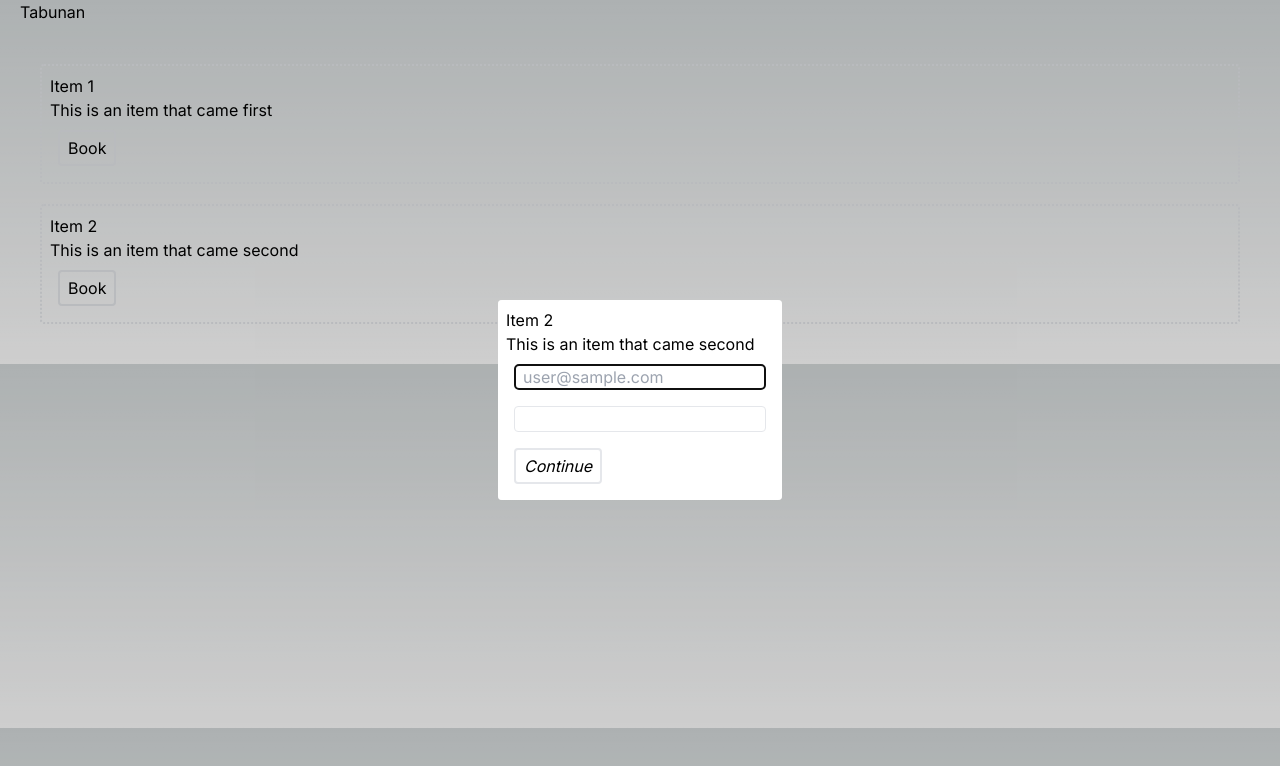
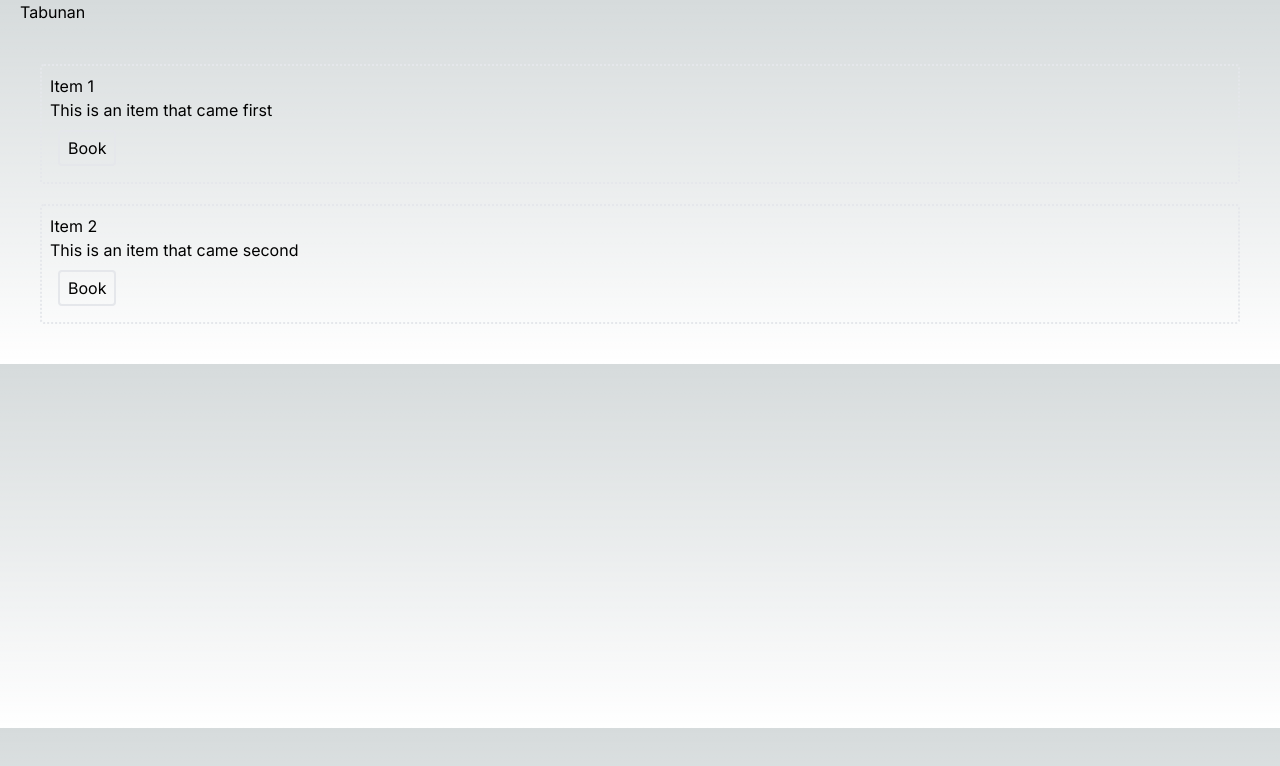
Before and after one commit to trabeast/tabunanjs, a Next.js app: page / in a window 1280 px wide. Shown: the top 766 px of the page. Built offline with nearby package versions, Linux system fonts and the light colour scheme.

Commit message:
Added DayPicker component to BookingForm - Fix error on 'autocomplete' incorrect attribute name error. - Added cancel button that is controlled by BookingItem. - Fix some incorrect property declaration in function components (eg.   {props} -> props)

```diff
--- a/package.json
+++ b/package.json
@@ -10,11 +10,13 @@
   },
   "dependencies": {
     "autoprefixer": "10.4.16",
+    "date-fns": "^2.30.0",
     "eslint": "8.49.0",
     "eslint-config-next": "13.5.2",
     "next": "13.5.2",
     "postcss": "8.4.30",
     "react": "18.2.0",
+    "react-day-picker": "^8.8.2",
     "react-dom": "18.2.0",
     "tailwindcss": "3.3.3"
   }
--- a/src/app/layout.js
+++ b/src/app/layout.js
@@ -1,5 +1,6 @@
 import Link from "next/link";
 import "./globals.css";
+import "react-day-picker/dist/style.css";
 import {Inter} from "next/font/google";
 
 const inter = Inter({subsets: ["latin"]});
--- a/src/components/BookingDialog.jsx
+++ b/src/components/BookingDialog.jsx
@@ -1,6 +1,9 @@
-import {useLayoutEffect, useRef} from "react";
+"use client";
+
+import {forwardRef} from "react";
 import BookingForm from "./BookingForm";
 import useBookingContext from "@/contexts/BookingContext";
+import Button from "./Button";
 
 /**
  * @typedef BookingDialogProps
@@ -10,20 +13,31 @@ import useBookingContext from "@/contexts/BookingContext";
 /**
  * @param {BookingDialogProps} props
  */
-export default function BookingDialog({...props}) {
-  const dialog = useRef();
-
+const BookingDialog = forwardRef(function BookingDialog(props, ref) {
   const {name, description} = useBookingContext();
 
-  useLayoutEffect(() => dialog.current.showModal(), [dialog]);
+  function handleCancel() {
+    ref.current?.close();
+  }
 
   return (
-    <dialog className="rounded" {...props} ref={dialog}>
+    <dialog ref={ref} className="rounded" {...props}>
       <article className="p-2">
         <h1>{name}</h1>
         <p>{description}</p>
-        <BookingForm></BookingForm>
+        <BookingForm>
+          <div className="float-right">
+            <Button>
+              <span className="italic">Continue</span>
+            </Button>
+            <Button onClick={handleCancel}>
+              <span className="italic">Cancel</span>
+            </Button>
+          </div>
+        </BookingForm>
       </article>
     </dialog>
   );
-}
+});
+
+export default BookingDialog;
--- a/src/components/BookingForm.jsx
+++ b/src/components/BookingForm.jsx
@@ -1,24 +1,52 @@
+import {DayPicker} from "react-day-picker";
 import Button from "./Button";
 import Input from "./Input";
+import {useRef, useState} from "react";
 
 /**
- * @type {{props: React.FormHTMLAttributes}} BookingFormProps
+ * @typedef BookingFormProps
+ * @property {React.ReactNode} children
+ * @property {React.FormHTMLAttributes} props
+ */
+
+/**
  * @param {BookingFormProps} props
  */
-export default function BookingForm({...props}) {
+export default function BookingForm({children, ...props}) {
+  const [selected, setSelected] = useState(undefined);
+  const disabledDays = [{before: new Date()}];
+
+  const emailRef = useRef(null);
+  const passwordRef = useRef(null);
+
   return (
-    <form onSubmit={(evt) => evt.preventDefault()} {...props}>
+    <form
+      onSubmit={(evt) => evt.preventDefault()}
+      {...props}
+      autoComplete="off"
+    >
       <Input
         type="email"
         placeholder="user@sample.com"
-        autocomplete="off"
+        autoComplete="off"
+        autoFocus="true"
       ></Input>
       <br />
-      <Input type="password" autocomplete="off"></Input>
+      <Input
+        type="password"
+        autoComplete="off"
+        placeholder="enter your password"
+      ></Input>
       <br />
-      <Button>
-        <span className="italic">Continue</span>
-      </Button>
+      <DayPicker
+        mode="range"
+        selected={selected}
+        onSelect={setSelected}
+        showOutsideDays
+        disabled={disabledDays}
+      ></DayPicker>
+      <br />
+      <div>{children}</div>
     </form>
   );
 }
--- a/src/components/BookingItem.jsx
+++ b/src/components/BookingItem.jsx
@@ -1,19 +1,18 @@
 "use client";
 
-import {useState} from "react";
 import Button from "./Button";
 import BookingDialog from "./BookingDialog";
 import {BookingContext} from "@/contexts/BookingContext";
+import {useRef} from "react";
 
 /**
  * @type {name: string, description: string}} BookingItemProps
  * @param {BookingItemProps} props
  */
 export default function BookingItem({name, description}) {
-  const [isDialogOpen, setDialogOpen] = useState(false);
-
+  const ref = useRef(null);
   function handleClick() {
-    setDialogOpen(!isDialogOpen);
+    ref.current?.showModal();
   }
 
   return (
@@ -25,7 +24,7 @@ export default function BookingItem({name, description}) {
           <div>
             <Button onClick={handleClick}>Book</Button>
           </div>
-          <BookingDialog open={isDialogOpen}></BookingDialog>
+          <BookingDialog ref={ref}></BookingDialog>
         </article>
       </li>
     </BookingContext.Provider>
--- a/src/components/Input.jsx
+++ b/src/components/Input.jsx
@@ -2,6 +2,6 @@
  * @type {{props: React.InputHTMLAttributes}} InputProps
  * @param {InputProps} props
  */
-export default function Input({...props}) {
+export default function Input(props) {
   return <input className="border rounded bg-gray m-2 px-2" {...props} />;
 }
```
Also changed, not shown: 1 other file (tests, documents, lock files or other folders).
